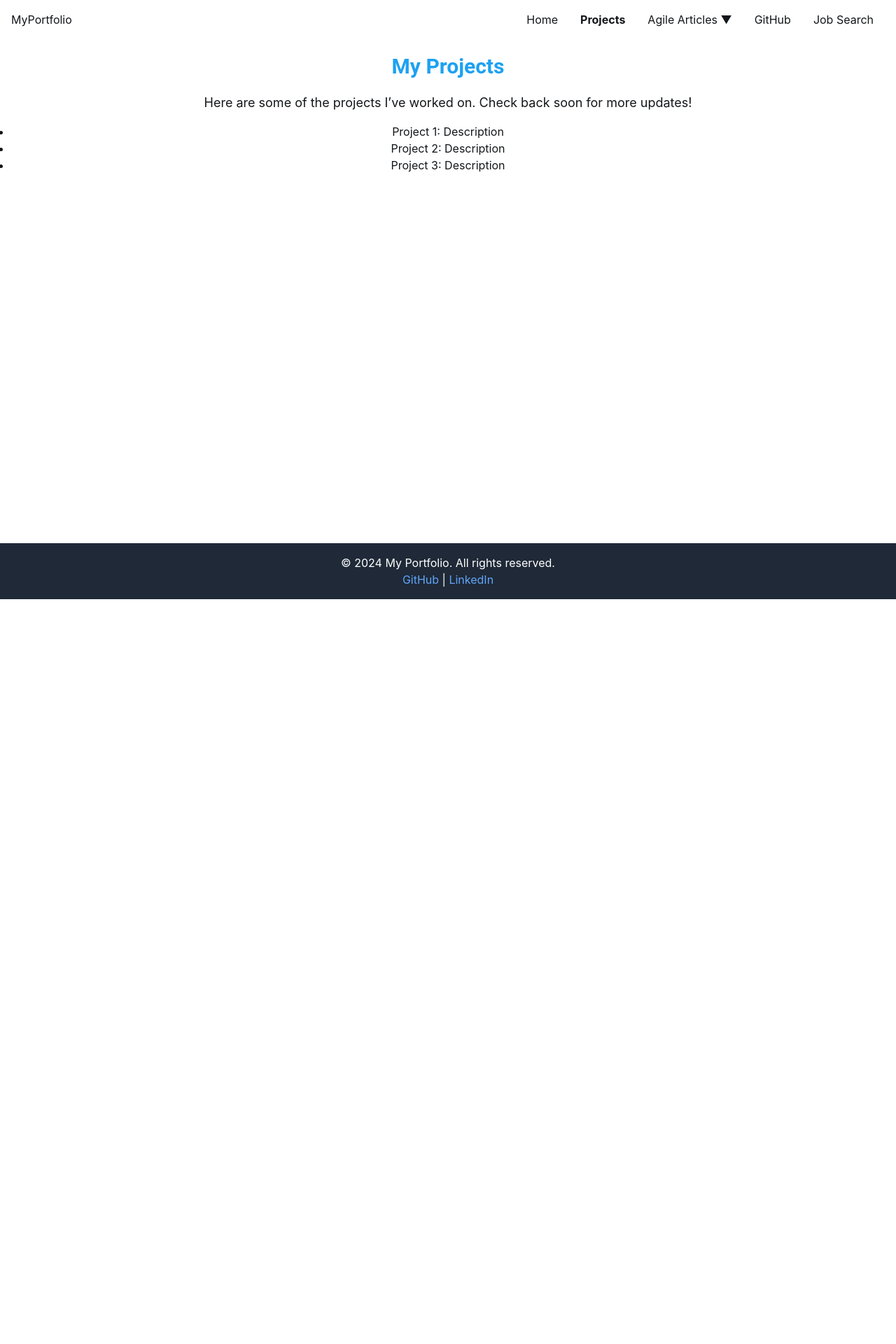
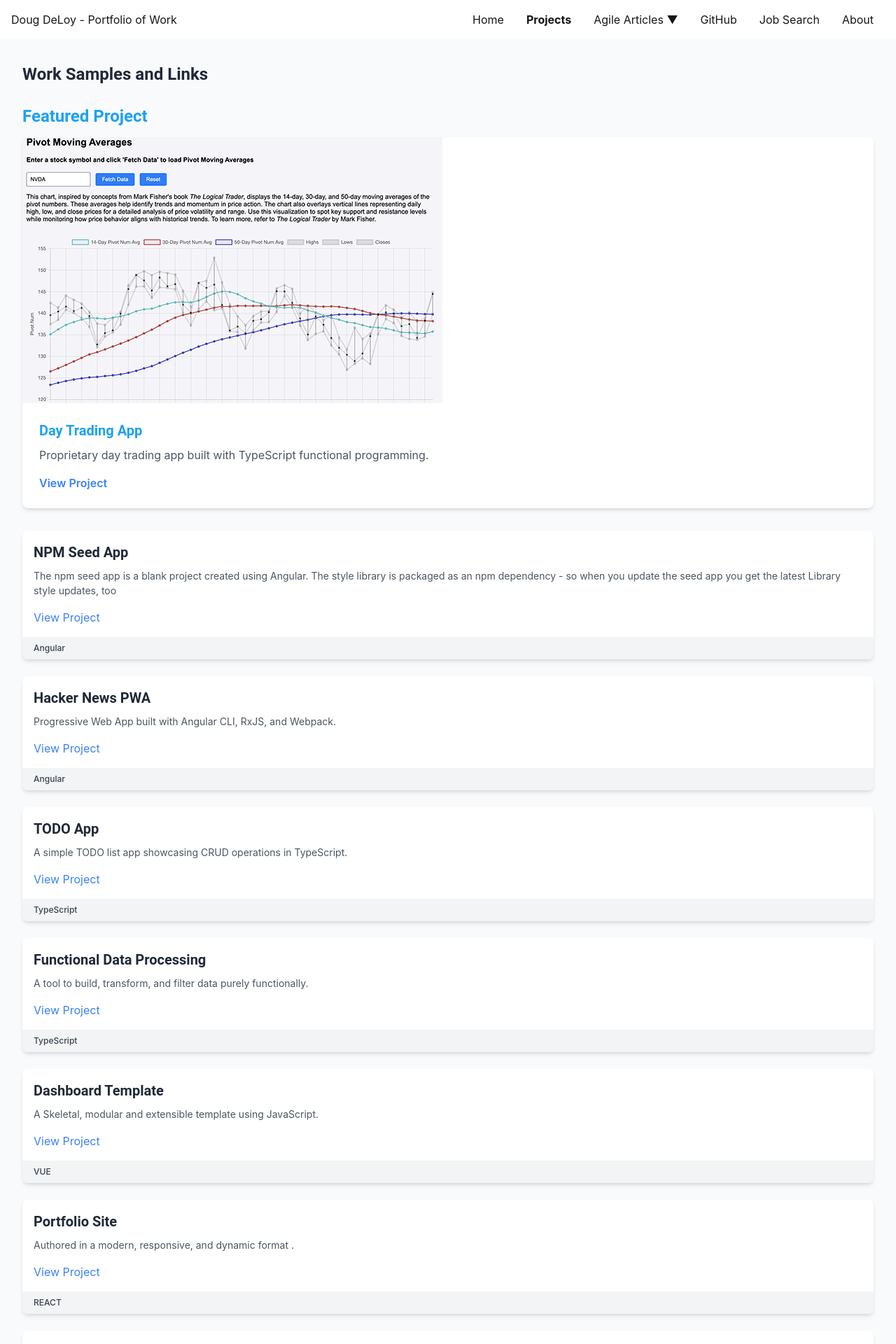
Before and after one commit to ddeloy/portfolio, a React (Vite) app: page /projects in a window 1280 px wide. Shown: the top 1920 px of the page at 70% size. Before the commit the page ends 856 px from the top, so only its background shows below. Built offline with nearby package versions, Linux system fonts and the light colour scheme.

Commit message:
Add About page and clean up other page views

```diff
--- a/src/App.tsx
+++ b/src/App.tsx
@@ -10,6 +10,7 @@ import WaysOfWorking from "./components/Articles/WaysOfWorking.tsx";
 import AgileCeremonies from "./components/Articles/AgileCeremonies.tsx";
 import UserStories from "./components/Articles/UserStories.tsx";
 import JobSearchPage from "./pages/JobSearchPage.tsx";
+import About from "./pages/About.tsx";
 
 function App() {
     return (
@@ -27,6 +28,7 @@ function App() {
                         <Route path="/user-stories" element={<UserStories />} />
                         <Route path="/github" element={<GitHubRepos />} />
                         <Route path="/jobs" element={<JobSearchPage />} />
+                        <Route path="/about" element={<About />} />
                     </Routes>
                 </main>
                 <Footer />
--- a/src/components/Footer.tsx
+++ b/src/components/Footer.tsx
@@ -1,7 +1,7 @@
 const Footer = () => {
     return (
         <footer className="bg-gray-800 text-white text-center py-4 mt-8">
-            <p>© 2024 My Portfolio. All rights reserved.</p>
+            <p>© 2024  Doug's Portfolio. All rights reserved.</p>
             <p>
                 <a href="https://github.com/ddeloy" target="_blank" rel="noopener noreferrer" className="text-blue-400 hover:underline">
                     GitHub
--- a/src/components/Navbar.tsx
+++ b/src/components/Navbar.tsx
@@ -15,7 +15,7 @@ const Navbar = () => {
 
     return (
         <nav style={{ display: 'flex', justifyContent: 'space-between', padding: '1rem' }}>
-            <div>MyPortfolio</div>
+            <div>Doug DeLoy - Portfolio of Work</div>
             <div style={{ display: 'flex', alignItems: 'center' }}>
                 <NavLink
                     to="/"
@@ -99,6 +99,15 @@ const Navbar = () => {
                 >
                     Job Search
                 </NavLink>
+                <NavLink
+                    to="/about"
+                    style={({ isActive }) => ({
+                        margin: '0 1rem',
+                        fontWeight: isActive ? 'bold' : 'normal',
+                    })}
+                >
+                    About
+                </NavLink>
             </div>
         </nav>
     );
--- /dev/null
+++ b/src/components/ProjectCard.tsx
@@ -0,0 +1,28 @@
+interface ProjectCardProps {
+    title: string;
+    description: string;
+    link: string;
+    category: string;
+}
+
+const ProjectCard: React.FC<ProjectCardProps> = ({ title, description, link, category }) => {
+    return (
+        <div className="bg-white shadow-md rounded-lg overflow-hidden hover:shadow-lg transition-shadow duration-300">
+            <div className="p-4">
+                <h3 className="text-xl font-semibold text-gray-800 mb-2">{title}</h3>
+                <p className="text-sm text-gray-600 mb-4">{description}</p>
+                <a
+                    href={link}
+                    target="_blank"
+                    rel="noopener noreferrer"
+                    className="text-blue-500 hover:underline"
+                >
+                    View Project
+                </a>
+            </div>
+            <div className="bg-gray-100 px-4 py-2 text-xs text-gray-700 font-medium">{category}</div>
+        </div>
+    );
+};
+
+export default ProjectCard;
--- /dev/null
+++ b/src/pages/About.tsx
@@ -0,0 +1,44 @@
+const About = () => {
+    return (
+        <div className="max-w-4xl mx-auto p-8 bg-white rounded-lg shadow-md">
+            <h1 className="text-3xl font-bold text-gray-800 mb-4">About This Portfolio</h1>
+            <p className="text-gray-600 mb-6">
+                This portfolio app is designed to showcase my technical skills, projects, and authored content in a modern, responsive, and dynamic format. It is built using cutting-edge web technologies and adheres to best practices in web development.
+            </p>
+
+            <h2 className="text-2xl font-semibold text-gray-800 mb-3">Core App Structure</h2>
+            <ul className="list-disc list-inside text-gray-600 mb-6">
+                <li><strong>Framework & Tooling:</strong> Scaffolded with Vite for fast builds and efficient development.</li>
+                <li><strong>Technologies Used:</strong>
+                    <ul className="list-disc list-inside ml-4">
+                        <li><strong>React</strong> + <strong>TypeScript:</strong> Provides a robust and scalable structure for building dynamic components.</li>
+                        <li><strong>Tailwind CSS:</strong> Ensures clean, responsive styling with utility-first design principles.</li>
+                    </ul>
+                </li>
+                <li><strong>Deployment:</strong> Leveraging Vite’s optimized production builds for seamless deployment.</li>
+            </ul>
+
+            <h2 className="text-2xl font-semibold text-gray-800 mb-3">Page Features</h2>
+            <ul className="list-disc list-inside text-gray-600 space-y-4">
+                <li>
+                    <strong>Projects:</strong>
+                    A section dedicated to showcasing links to my past projects and apps. This is where I highlight my work, including live demos and repository links, giving visitors an insight into my technical capabilities.
+                </li>
+                <li>
+                    <strong>Agile Articles ▼:</strong>
+                    A dropdown menu that features project management articles I’ve authored, presented as markdown files. These articles cover best practices, methodologies, and lessons learned from my experiences.
+                </li>
+                <li>
+                    <strong>GitHub Integration:</strong>
+                    Links to and dynamically fetches a sampling of my public repositories using the GitHub API. This demonstrates my proficiency in code sharing and collaboration.
+                </li>
+                <li>
+                    <strong>Job Search:</strong>
+                    A section designed to help manage job search efforts with basic CRUD functionality. This page showcases key development features such as dropdown menus and dynamic interactions, all locally stored for quick access.
+                </li>
+            </ul>
+        </div>
+    );
+};
+
+export default About;
--- a/src/pages/GitHubRepos.tsx
+++ b/src/pages/GitHubRepos.tsx
@@ -55,8 +55,8 @@ const GitHubRepos = () => {
     }
 
     return (
-        <div className="p-4">
-            <h1 className="text-3xl font-bold mb-4">My Selected GitHub Repositories</h1>
+        <div className="p-4 space-x-2">
+            <h1 className="text-2xl font-bold mb-3">Fetching a few of my most current GitHub Repos</h1>
             <ul className="list-disc space-y-2">
                 {repos.map((repo) => (
                     <li key={repo.id}>
--- a/src/pages/Home.tsx
+++ b/src/pages/Home.tsx
@@ -1,11 +1,11 @@
 const Home = () => {
     return (
         <div className="bg-gray-100 text-center p-4">
-            <h1 className="text-4xl font-bold mb-4 text-blue-600">
+            <h1 className="text-2xl font-bold mb-4 text-blue-600">
                 Welcome to My Portfolio
             </h1>
             <p className="text-lg text-gray-700">
-                I'm a software engineer specializing in building amazing web applications.
+                Visit the About page for a detailed description of this REACT project and its key features.
             </p>
 
             <div className="mt-8 text-left mx-auto max-w-3xl">
--- a/src/pages/Projects.tsx
+++ b/src/pages/Projects.tsx
@@ -1,13 +1,104 @@
+import ProjectCard from "../components/ProjectCard";
+
 const Projects = () => {
+    const featuredProject = {
+        title: "Day Trading App",
+        description: "Proprietary day trading app built with TypeScript functional programming.",
+        link: "https://ddeloy.com/d-trade/",
+        image: "/images/featured.png", // Optional: Replace with the image path
+    };
+
+    const projectData = [
+        {
+            title: "NPM Seed App",
+            description: "The npm seed app is a blank project created using Angular. The style library is packaged as an npm dependency - so when you update the seed app you get the latest Library style updates, too",
+            link: "https://ddeloy.com/npm-seed/",
+            category: "Angular",
+        },
+        {
+            title: "Hacker News PWA",
+            description: "Progressive Web App built with Angular CLI, RxJS, and Webpack.",
+            link: "https://ddeloy.com/progressive-angular-dist-4/#/newest/1",
+            category: "Angular",
+        },
+        {
+            title: "TODO App",
+            description: "A simple TODO list app showcasing CRUD operations in TypeScript.",
+            link: "https://example.com/todo-app",
+            category: "TypeScript",
+        },
+        {
+            title: "Functional Data Processing",
+            description: "A tool to build, transform, and filter data purely functionally.",
+            link: "https://ddeloy.com/data-processing/",
+            category: "TypeScript",
+        },
+        {
+            title: "Dashboard Template",
+            description: "A Skeletal, modular and extensible template using JavaScript.",
+            link: "https://ddeloy.com/vue/",
+            category: "VUE",
+        },
+        {
+            title: "Portfolio Site",
+            description: "Authored in a modern, responsive, and dynamic format .",
+            link: "https://ddeloy.com/porfolio",
+            category: "REACT",
+        },
+        {
+            title: "Knowledge Base",
+            description: "A knowledge base built in PHP/MySQL with database storage.",
+            link: "https://ddeloy.com/KnowledgeBuild/preview.php",
+            category: "PHP/MySQL",
+        },
+    ];
+
     return (
-        <div className="text-center p-4">
-            <h1 className="text-3xl font-bold mb-4">My Projects</h1>
-            <p className="text-lg">Here are some of the projects I’ve worked on. Check back soon for more updates!</p>
-            <ul className="list-disc mt-4">
-                <li>Project 1: Description</li>
-                <li>Project 2: Description</li>
-                <li>Project 3: Description</li>
-            </ul>
+        <div className="p-8 bg-gray-50 min-h-screen">
+            <h1 className="text-2xl font-bold text-gray-800 mb-6">Work Samples and Links</h1>
+
+            {/* Featured Project Section */}
+            <div className="mb-8">
+                <h2 className="text-2xl font-semibold text-primary mb-3">Featured Project</h2>
+                <div className="bg-white rounded-lg shadow-md flex flex-col md:flex-row overflow-hidden">
+                    {/* Featured Image */}
+                    {featuredProject.image && (
+                        <div className="md:w-1/3">
+                            <img
+                                src={featuredProject.image}
+                                alt={featuredProject.title}
+                                className="featured-img"
+                            />
+                        </div>
+                    )}
+                    {/* Featured Details */}
+                    <div className="p-6 flex-1">
+                        <h3 className="text-xl font-bold mb-2">{featuredProject.title}</h3>
+                        <p className="text-gray-600 mb-4">{featuredProject.description}</p>
+                        <a
+                            href={featuredProject.link}
+                            target="_blank"
+                            rel="noopener noreferrer"
+                            className="text-blue-500 hover:underline font-semibold"
+                        >
+                            View Project
+                        </a>
+                    </div>
+                </div>
+            </div>
+
+            {/* Other Projects Section */}
+            <div className="grid grid-cols-1 sm:grid-cols-2 lg:grid-cols-3 gap-6">
+                {projectData.map((project, index) => (
+                    <ProjectCard
+                        key={index}
+                        title={project.title}
+                        description={project.description}
+                        link={project.link}
+                        category={project.category}
+                    />
+                ))}
+            </div>
         </div>
     );
 };
```
Also changed, not shown: public/images/featured.png (added).
